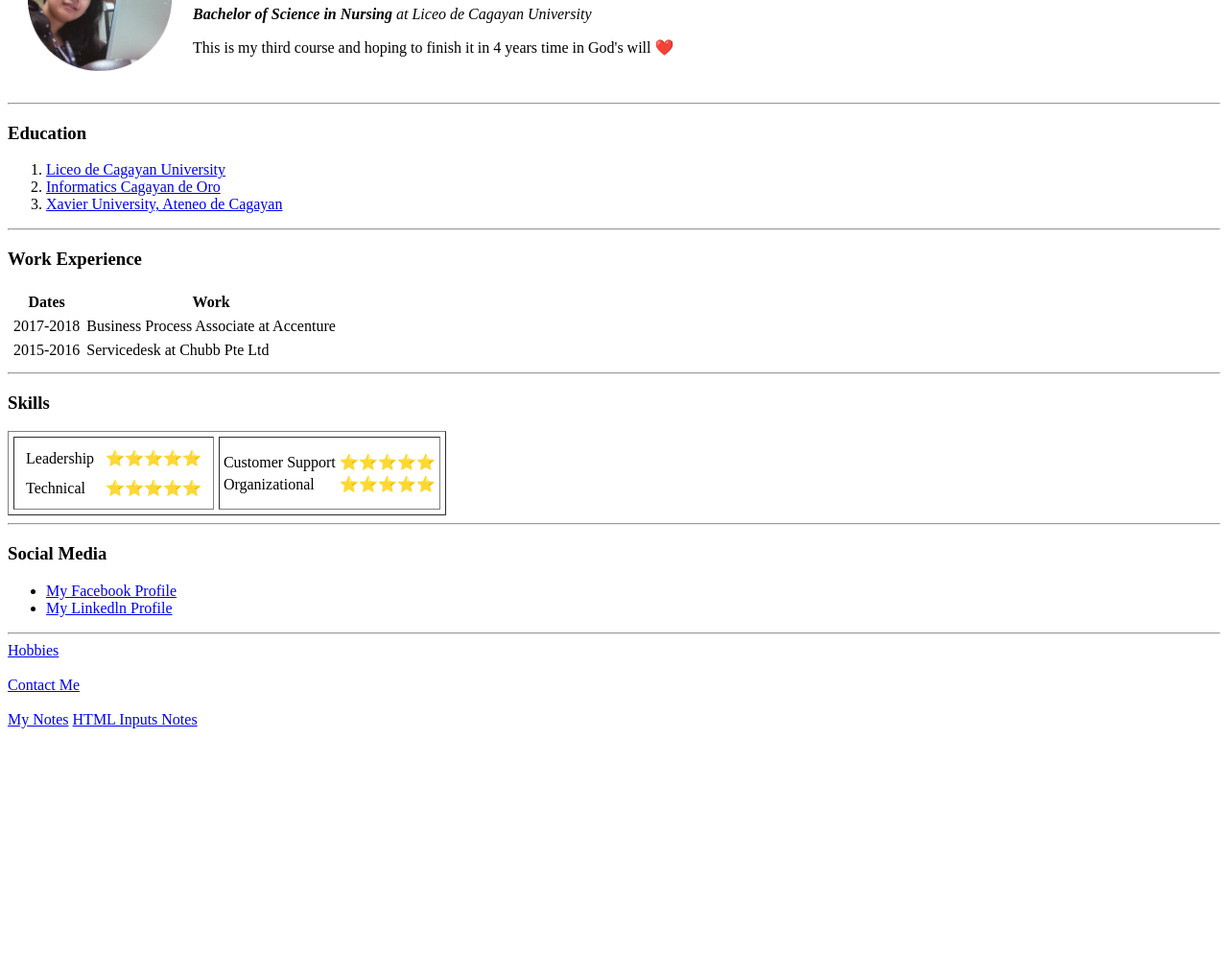
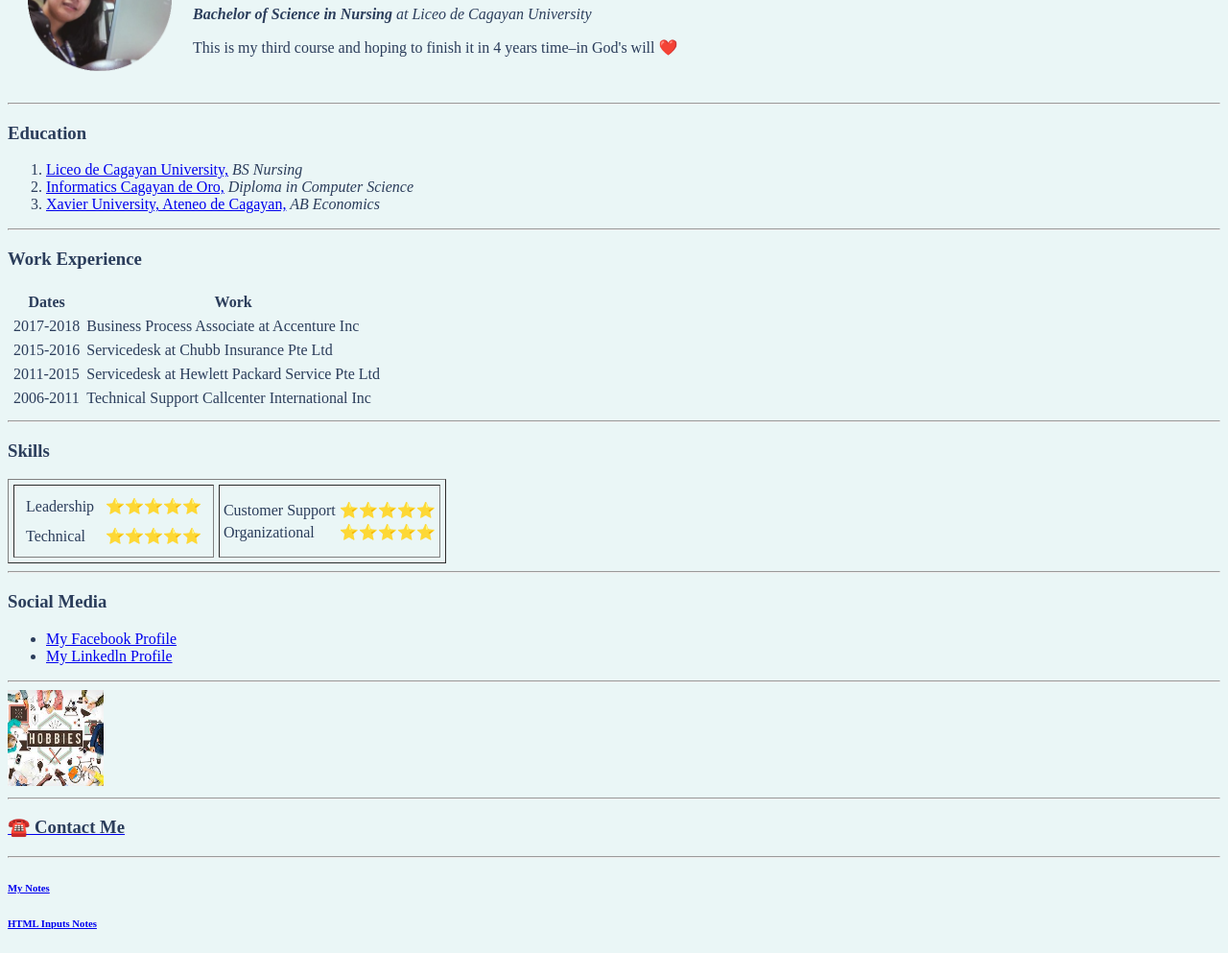
Before and after one commit to heriemarie/cv, a plain HTML site: page index.html in a window 1280 px wide. Shown: the part 105-1098 px from the top of the page at 96% size. Before the commit the page ends 872 px from the top, so only its background shows below. Drawn offline with Linux system fonts and the light colour scheme.

Commit message:
second commit
update some links

```diff
--- /dev/null
+++ b/css/styles.css
@@ -0,0 +1,38 @@
+
+/* Must be in alphabetical order */
+/*******************************TAG SELECTORS*******************************/
+
+	body {
+			background-color: #EAF6F6;
+			font-family: serif;
+			color: #2B3D5B;
+			text-aling: center;
+
+	}
+
+	h1 {
+		color: #15253F;
+	}
+
+	h3 {
+
+		color: #2B3D5B;
+	}
+
+	hr {
+			background-color: white;
+			/*	border-style: none;
+				border-top-style: dotted;
+				border-color: grey;
+				border-width: 3px;
+				width: 5%;
+				height: 1px;  */
+	}
+/*******************************CLASS SELECTORS*******************************/
+
+.hobbies-picture {
+	height: 100px;
+	width: 100px;
+}
+
+/*******************************ID SELECTORS*******************************/
--- a/index.html
+++ b/index.html
@@ -4,6 +4,8 @@
 		<meta charset="UTF-8">
 		<meta name="viewport" content="width=device-width, initial-scale=1.0">
 		<title>Herie's Personal Site</title>
+
+		<link rel="stylesheet" href="css/styles.css">
 	</head>
 	<body>
 		<table cellspacing="20">
@@ -11,15 +13,15 @@
 				<td><img src="images/herie-crop-photo.png" alt="my picture" width="150" height="150"></td>
 				<td><h1>Herie Marie A. Estaño</h1>
 					<p><em><strong>Bachelor of Science in Nursing</strong> at Liceo de Cagayan University</em></p>
-					<p>This is my third course and hoping to finish it in 4 years time in God's will ❤️ </p></td>
+					<p>This is my third course and hoping to finish it in 4 years time–in God's will ❤️ </p></td>
 				</tr>
 			</table>
 			<hr>
 			<h3>Education</h3>
 			<ol>
-				<li><a href="https://liceo.edu.ph/">Liceo de Cagayan University</a></li>
-				<li><a href="https://informatics.edu.ph/">Informatics Cagayan de Oro</a></li>
-				<li><a href="https://www.xu.edu.ph/">Xavier University, Ateneo de Cagayan</a></li>
+				<li><a href="https://liceo.edu.ph/">Liceo de Cagayan University,</a><em> BS Nursing</em></li>
+				<li><a href="https://informatics.edu.ph/">Informatics Cagayan de Oro,</a><em> Diploma in Computer Science</em></li>
+				<li><a href="https://www.xu.edu.ph/">Xavier University, Ateneo de Cagayan,</a><em> AB Economics</em></li>
 			</ol>
 			<hr>
 			<h3>Work Experience</h3>
@@ -33,11 +35,19 @@
 				<tbody>
 					<tr>
 						<td>2017-2018</td>
-						<td>Business Process Associate at Accenture</td>
+						<td>Business Process Associate at Accenture Inc</td>
 					</tr>
 					<tr>
 						<td>2015-2016</td>
-						<td>Servicedesk at Chubb Pte Ltd</td>
+						<td>Servicedesk at Chubb Insurance Pte Ltd</td>
+					</tr>
+					<tr>
+						<td>2011-2015</td>
+						<td>Servicedesk at Hewlett Packard Service Pte Ltd</td>
+					</tr>
+					<tr>
+						<td>2006-2011</td>
+						<td>Technical Support Callcenter International Inc</td>
 					</tr>
 				</tbody>
 				<tfoot>
@@ -83,13 +93,15 @@
 				<li><a href="https://www.linkedin.com/in/herie-marie-esta%C3%B1o-39793558/">My Linkedln Profile</a></li>
 			</ul>
 			<hr>
-			<a href="hobbies.html">Hobbies</a>
-			<br>
-			<br>
-			<a href="contact.html">Contact Me</a>
-			<br>
-			<br>
-			<a href="mynotes.html">My Notes</a>
-			<a href="html_inputs_notes.html">HTML Inputs Notes</a>
+			<a href="hobbies.html">
+			<img class="hobbies-picture"
+    		 	src="images/hobbies.jpeg"
+    		 	alt="Different hobbies"></a>
+
+			<hr>
+			<a href="contact.html"><h3>☎️ Contact Me</h3></a>
+			<hr>
+			<a href="mynotes.html"><h6>My Notes</h6></a>
+			<a href="html_inputs_notes.html"><h6>HTML Inputs Notes</h6></a>
 		</body>
 	</html>
```
Also changed, not shown: contact.html (+2 -1 lines), hobbies.html (+1 -0 lines), images/hobbies.jpeg (added).
